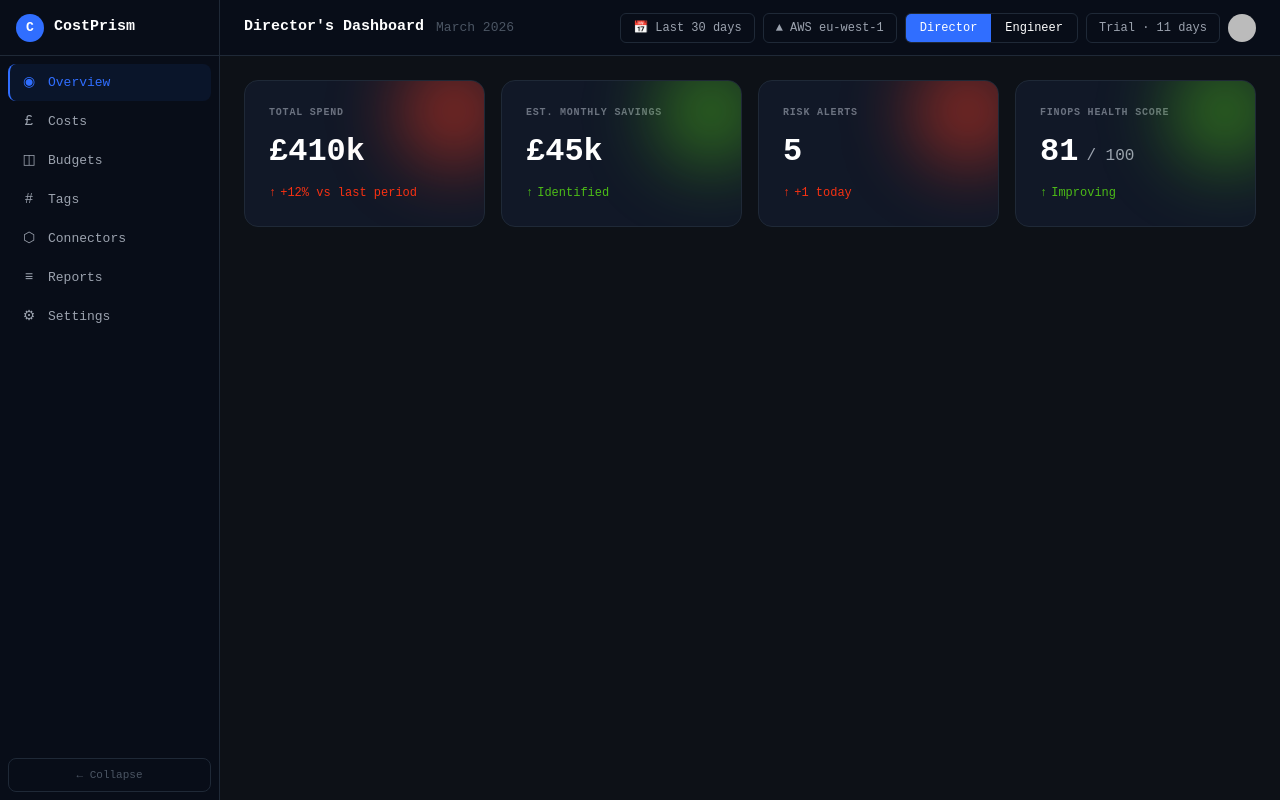
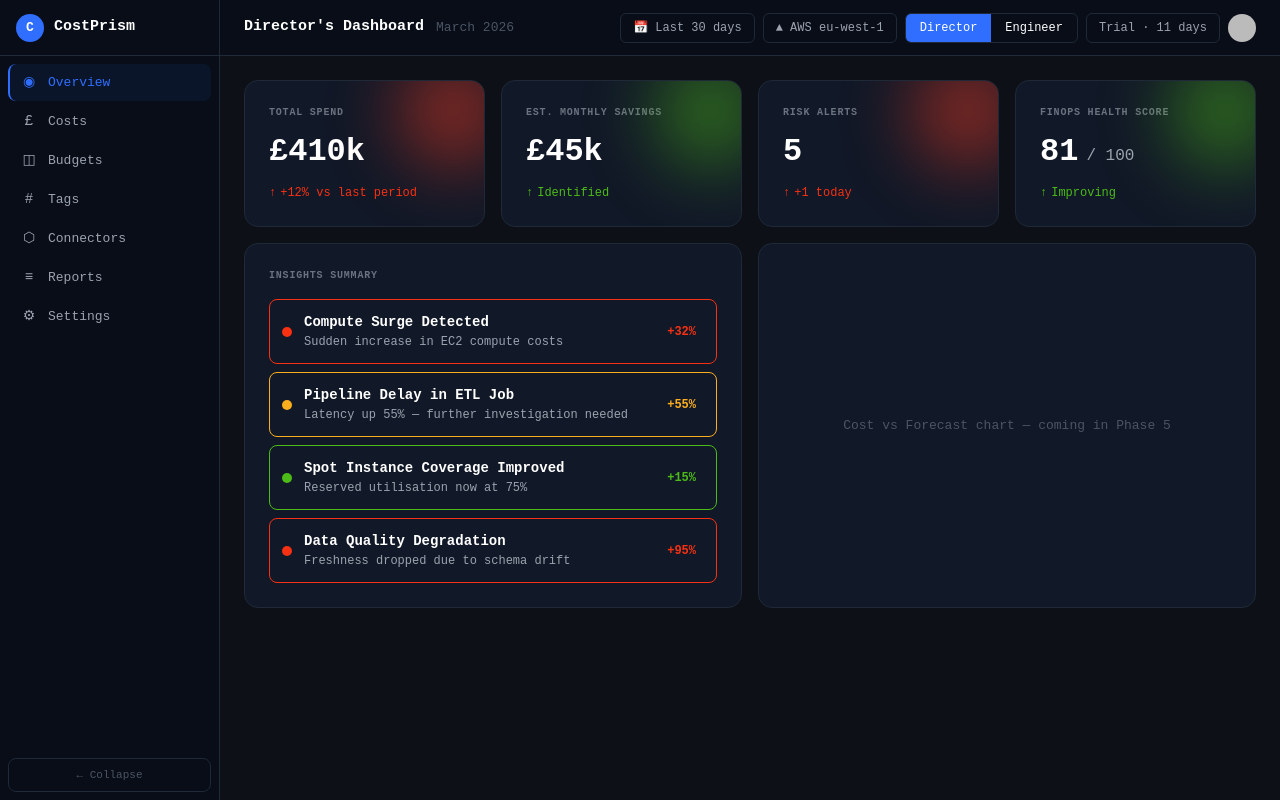
Before and after one commit to jammy438/costprism, a Next.js app in the folder apps/web/: page /dashboard in a window 1280 px wide. Built offline with nearby package versions, Linux system fonts and the light colour scheme; no server answers; sample sign-in values are in the browser's storage; some icons are missing.

Commit message:
feat: add InsightRow primitive and director dashboard layout with ViewGate

```diff
--- /dev/null
+++ b/apps/web/app/components/dashboard/insightCard.tsx
@@ -0,0 +1,72 @@
+'use client'
+
+interface InsightRowProps {
+  severity: 'warning' | 'critical' | 'good' | 'info'
+  title: string
+  description: string
+  badge: string
+}
+
+const InsightRow = ({ severity, title, description, badge }: InsightRowProps) => {
+  const severityColours = {
+    warning: 'var(--colour-yellow)',
+    critical: 'var(--colour-red)',
+    good: 'var(--colour-green)',
+    info: 'var(--colour-blue)',
+  }
+
+  return (
+    <div style={{
+      display: 'flex',
+      alignItems: 'center',
+      gap: '12px',
+      padding: '12px',
+      borderRadius: '8px',
+      backgroundColor: 'var(--colour-bg-card)',
+      border: `1px solid ${severityColours[severity]}`,
+    }}>
+
+      {/* Severity dot */}
+      <div style={{
+        width: '10px',
+        height: '10px',
+        borderRadius: '50%',
+        backgroundColor: severityColours[severity],
+        flexShrink: 0,
+      }} />
+
+      {/* Text */}
+      <div style={{ flex: 1 }}>
+        <div style={{
+          fontSize: '14px',
+          fontWeight: 600,
+          color: 'var(--colour-text-primary)',
+        }}>
+          {title}
+        </div>
+        <div style={{
+          fontSize: '12px',
+          color: 'var(--colour-text-secondary)',
+        }}>
+          {description}
+        </div>
+      </div>
+
+      {/* Badge */}
+      <div style={{
+        padding: '4px 8px',
+        borderRadius: '6px',
+        backgroundColor: `${severityColours[severity]}22`,
+        color: severityColours[severity],
+        fontSize: '12px',
+        fontWeight: 600,
+        flexShrink: 0,
+      }}>
+        {badge}
+      </div>
+
+    </div>
+  )
+}
+
+export default InsightRow
--- a/apps/web/app/dashboard/page.tsx
+++ b/apps/web/app/dashboard/page.tsx
@@ -1,16 +1,60 @@
  // this is a mock dashboard page to show how the metric cards look
 import ViewGate from '../../app/components/dashboard/viewGate'
 import MetricCard from '../../app/components/dashboard/metricCard'
+import InsightRow from '../components/dashboard/insightCard'
 
 export default function DashboardPage() {
   return (
     <div style={{ padding: '24px' }}>
+
       <ViewGate mode="director">
-        <div style={{ display: 'grid', gridTemplateColumns: 'repeat(4, 1fr)', gap: '16px' }}>
-          <MetricCard label="Total Spend" value="£410k" trend="+12% vs last period" trendDirection="up" glow="red" upIsBad />
-          <MetricCard label="Est. Monthly Savings" value="£45k" trend="Identified" trendDirection="up" glow="green" />
-          <MetricCard label="Risk Alerts" value="5" trend="+1 today" trendDirection="up" glow="red" upIsBad />
-          <MetricCard label="FinOps Health Score" value="81" secondaryValue="/ 100" trend="Improving" trendDirection="up" glow="green" />
+        <div style={{ display: 'flex', flexDirection: 'column', gap: '16px' }}>
+
+          {/* Metric cards row */}
+          <div style={{ display: 'grid', gridTemplateColumns: 'repeat(4, 1fr)', gap: '16px' }}>
+            <MetricCard label="Total Spend" value="£410k" trend="+12% vs last period" trendDirection="up" glow="red" upIsBad />
+            <MetricCard label="Est. Monthly Savings" value="£45k" trend="Identified" trendDirection="up" glow="green" />
+            <MetricCard label="Risk Alerts" value="5" trend="+1 today" trendDirection="up" glow="red" upIsBad />
+            <MetricCard label="FinOps Health Score" value="81" secondaryValue="/ 100" trend="Improving" trendDirection="up" glow="green" />
+          </div>
+
+          {/* Second row — insights + chart */}
+          <div style={{ display: 'grid', gridTemplateColumns: '1fr 1fr', gap: '16px' }}>
+
+            {/* Insights */}
+            <div style={{
+              backgroundColor: 'var(--colour-bg-card)',
+              border: '1px solid var(--colour-border)',
+              borderRadius: '14px',
+              padding: '24px',
+            }}>
+              <div style={{ fontSize: '10px', textTransform: 'uppercase', letterSpacing: '0.8px', fontWeight: 600, color: 'var(--colour-text-label)', marginBottom: '16px' }}>
+                Insights Summary
+              </div>
+              <div style={{ display: 'flex', flexDirection: 'column', gap: '8px' }}>
+                <InsightRow severity="critical" title="Compute Surge Detected" description="Sudden increase in EC2 compute costs" badge="+32%" />
+                <InsightRow severity="warning" title="Pipeline Delay in ETL Job" description="Latency up 55% — further investigation needed" badge="+55%" />
+                <InsightRow severity="good" title="Spot Instance Coverage Improved" description="Reserved utilisation now at 75%" badge="+15%" />
+                <InsightRow severity="critical" title="Data Quality Degradation" description="Freshness dropped due to schema drift" badge="+95%" />
+              </div>
+            </div>
+
+            {/* Cost vs Forecast placeholder */}
+            <div style={{
+              backgroundColor: 'var(--colour-bg-card)',
+              border: '1px solid var(--colour-border)',
+              borderRadius: '14px',
+              padding: '24px',
+              display: 'flex',
+              alignItems: 'center',
+              justifyContent: 'center',
+              color: 'var(--colour-text-muted)',
+              fontSize: '13px',
+            }}>
+              Cost vs Forecast chart — coming in Phase 5
+            </div>
+
+          </div>
         </div>
       </ViewGate>
 
@@ -19,6 +63,7 @@ export default function DashboardPage() {
           <p style={{ color: 'white' }}>Engineer view coming soon</p>
         </div>
       </ViewGate>
+
     </div>
   )
 }
```
